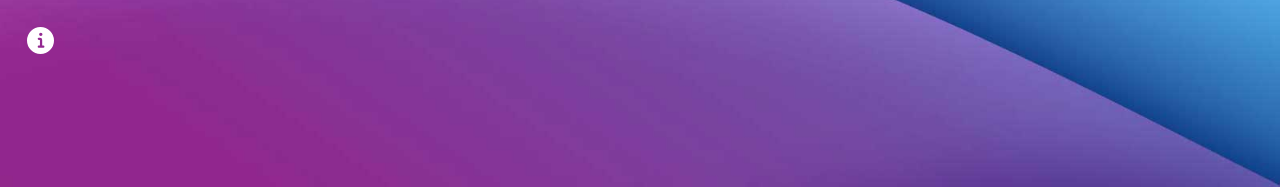
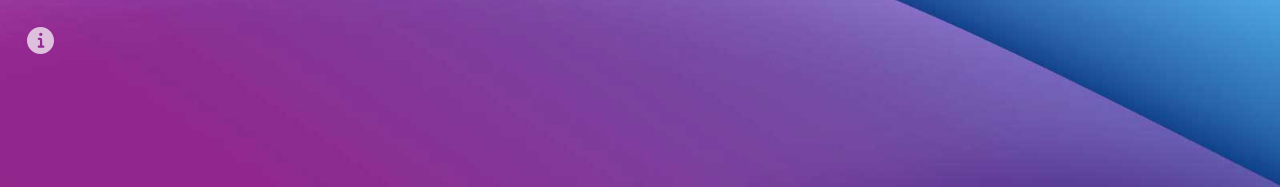
Before and after one commit to Gargar77/Software-Engineer-I, a Next.js app: page / in a window 1280 px wide. Shown: the top 187 px of the page. Built offline with nearby package versions, Linux system fonts and the light colour scheme; a web font is replaced by a local one.

Commit message:
adjusted popover design

```diff
--- a/pages/index.js
+++ b/pages/index.js
@@ -34,7 +34,17 @@ export default function Home() {
         <meta name="description" content="synethesia simulator" />
       </Head>
       <Box position="absolute" padding={isRecording ? 10 : 4} transition='padding 300ms ease-out' zIndex={2}>
-      <InfoPopOver config={isRecording ? InstructionsInfo : definitionInfo}  infoIcon={<InfoIcon boxSize="1.5em" color={isRecording ? "red" : "white"} transition="color 1200ms ease-in"/>}/>
+      <InfoPopOver
+        config={isRecording ? InstructionsInfo : definitionInfo}
+        infoIcon={
+          <InfoIcon
+            boxSize="1.5em"
+            color={isRecording ? "red" : "white"}
+            transition="color 1200ms ease-in"
+            opacity={0.7}
+            />
+        }
+        />
       </Box>
       <Box
         height="100%"
```
